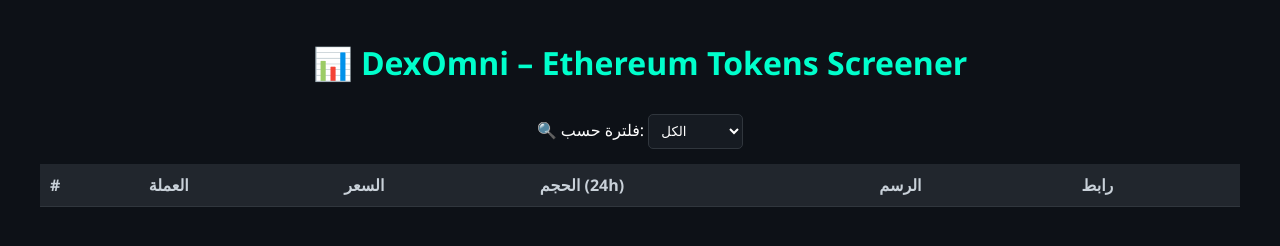
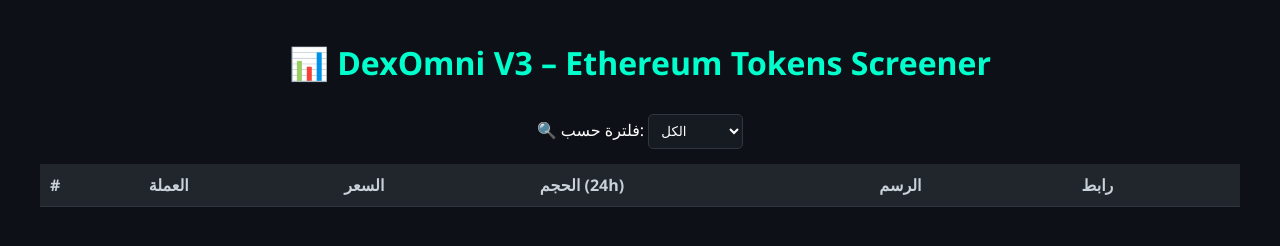
Before and after one commit to cryptoanalysis0/Dex-Omni-V2, a plain HTML site: page index.html in a window 1280 px wide. Drawn offline with nearby package versions, Linux system fonts and the light colour scheme; no server answers.

Commit message:
Update index.html

```diff
--- a/index.html
+++ b/index.html
@@ -3,13 +3,13 @@
 <head>
   <meta charset="UTF-8" />
   <meta name="viewport" content="width=device-width, initial-scale=1.0"/>
-  <title>DexOmni V2 – Ethereum Screener</title>
+  <title>DexOmni V3 – Ethereum Screener</title>
   <link rel="stylesheet" href="style.css" />
   <script src="https://cdn.jsdelivr.net/npm/chart.js"></script>
 </head>
 <body>
   <div class="container">
-    <h1>📊 DexOmni – Ethereum Tokens Screener</h1>
+    <h1>📊 DexOmni V3 – Ethereum Tokens Screener</h1>
 
     <div class="filters">
       <label>🔍 فلترة حسب:</label>
```
